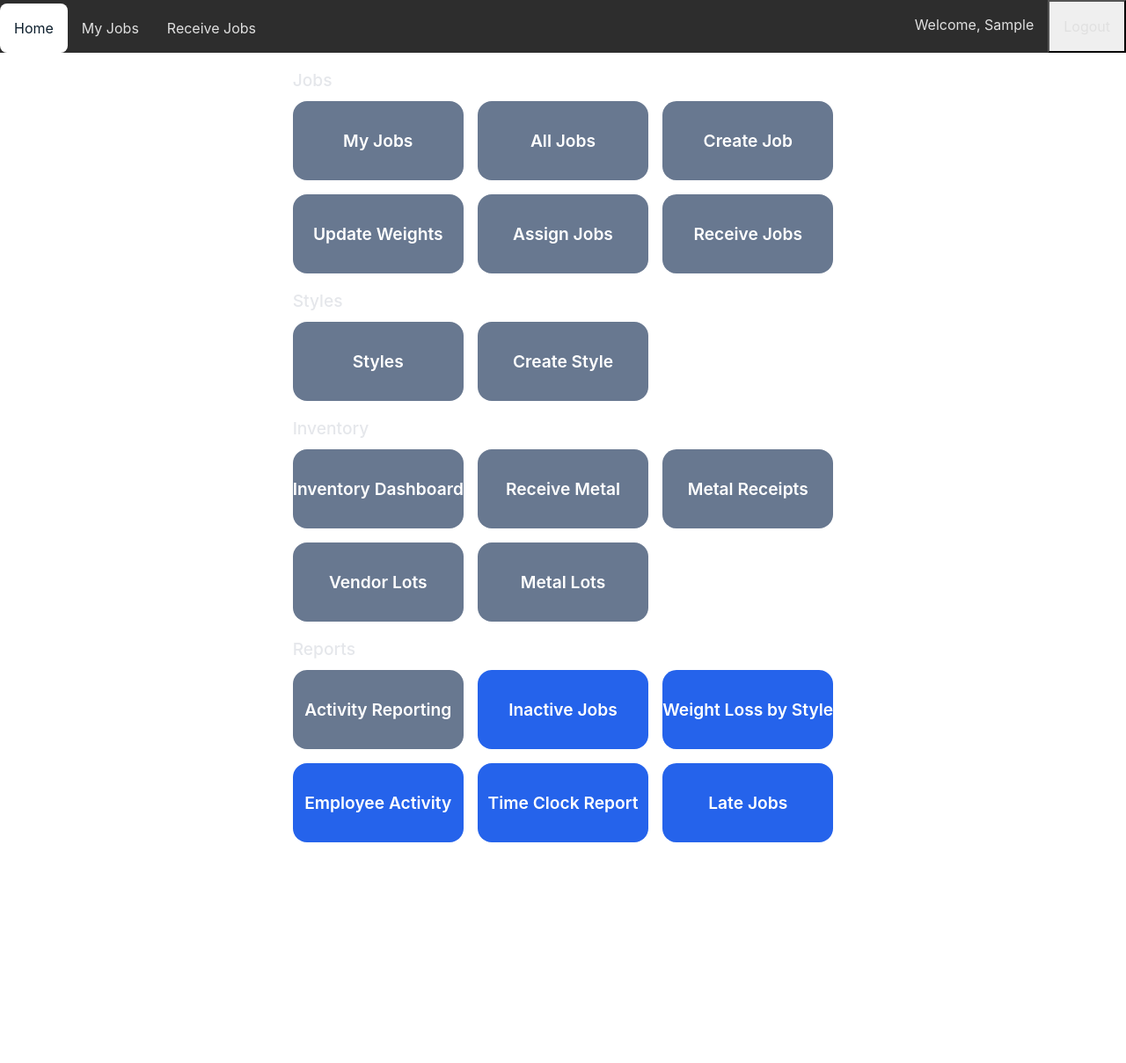
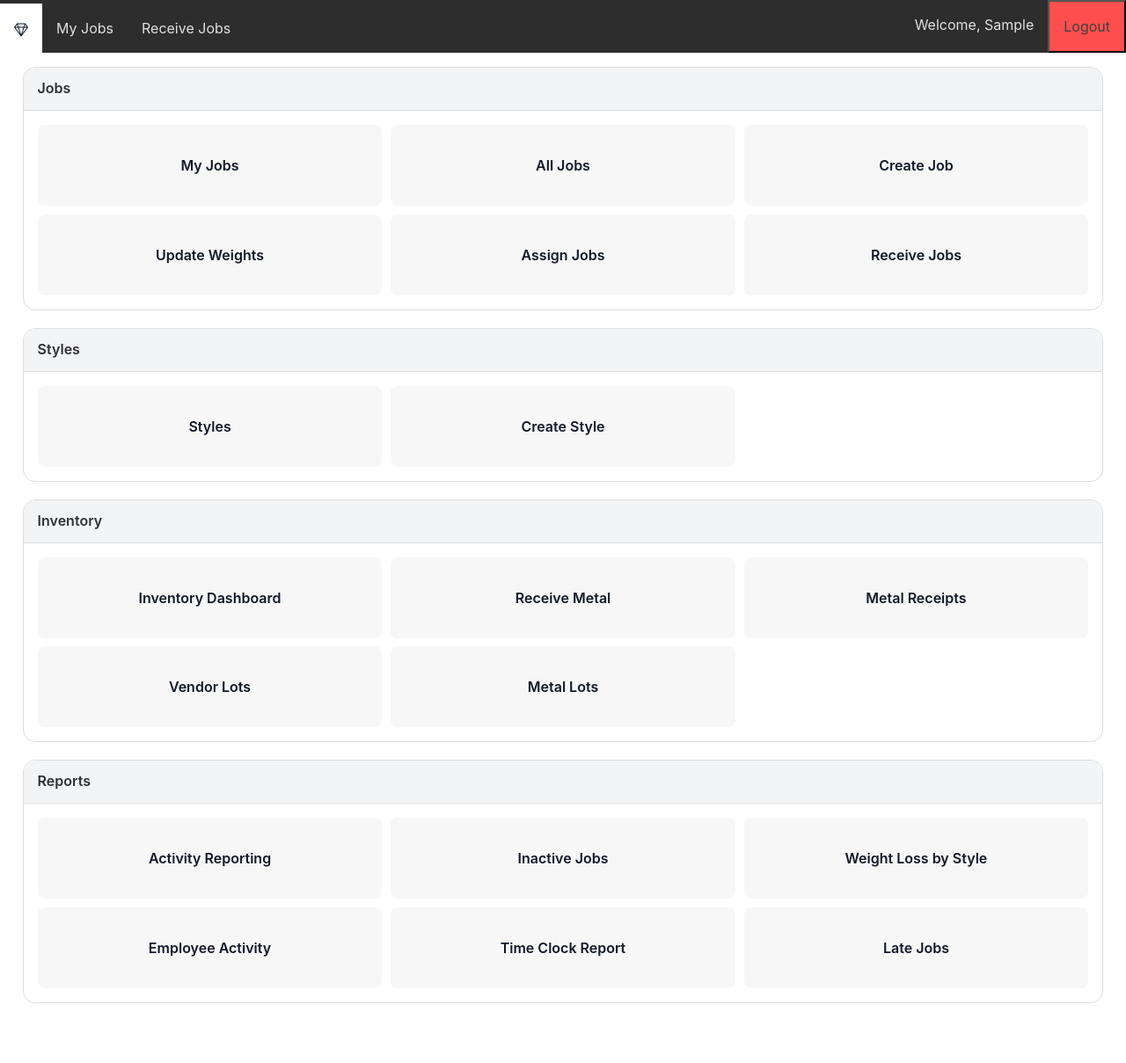
Before and after one commit to dszwarc/culet2, a Django app: page /culet/ in a window 1280 px wide. Shown: the whole page at 88% size. Before the commit the page ends 958 px from the top, so only its background shows below. Run offline with Django 5.2, Linux system fonts and the light colour scheme; the visitor is signed in with stand-in values (Sample User, id 1); data that the repository does not hold is empty; some libraries are stand-ins or nearby versions; some web fonts are replaced.

Commit message:
added home page styling

```diff
--- a/celjewelry/settings.py
+++ b/celjewelry/settings.py
@@ -134,6 +134,6 @@ STATIC_URL = '/static/'
 
 DEFAULT_AUTO_FIELD = 'django.db.models.BigAutoField'
 
-LOGIN_REDIRECT_URL = "/culet/jobs"
+LOGIN_REDIRECT_URL = "culet:home"
 LOGOUT_REDIRECT_URL = '/accounts/login'
 LOGIN_URL = '/accounts/login'
--- a/culet/static/css/style.css
+++ b/culet/static/css/style.css
@@ -54,7 +54,12 @@ table{
     margin: 0;
     text-decoration: none;
     color: #0D1F2D !important;
-    border-radius: .5em;
+}
+
+.logout{
+    color:rgb(65, 65, 65);
+    background-color: rgb(255, 78, 78);
+
 }
 
 .tc_button{
@@ -481,7 +486,7 @@ table{
 
 .home-section h2 {
   margin: 0 0 0.75rem 0;
-  color: #e5e7eb;
+  color: #303031;
   font-size: 1.2rem;
 }
 
@@ -503,3 +508,103 @@ table{
   font-size: 0.85rem;
   font-weight: 600;
 }
+
+.home-page {
+    width: 96%;
+    max-width: 1500px;
+    margin: 1rem auto 3rem auto;
+}
+
+.home-hero {
+    background: #111827;
+    color: white;
+    padding: 2rem;
+    border-radius: 18px;
+    margin-bottom: 1.25rem;
+    text-align: center;
+}
+
+.home-hero h1 {
+    margin: 0;
+    font-size: 2.4rem;
+}
+
+.home-hero p {
+    margin: .5rem 0 0 0;
+    color: #d1d5db;
+}
+
+.home-section {
+    border: 1px solid #ddd;
+    border-radius: 14px;
+    margin-bottom: 1.25rem;
+    background: white;
+    overflow: hidden;
+}
+
+.home-section h2 {
+    margin: 0;
+    padding: .9rem 1rem;
+    font-size: 1rem;
+    font-weight: 600;
+    background: #f3f4f6;
+    border-bottom: 1px solid #ddd;
+}
+
+.home-grid {
+    display: grid;
+    grid-template-columns: repeat(3, 1fr);
+    gap: .6rem;
+    padding: 1rem;
+}
+
+.home-tile {
+    min-height: 92px;
+    background: #f7f7f7;
+    color: #111827;
+    text-decoration: none;
+    border-radius: 8px;
+    display: flex;
+    align-items: center;
+    justify-content: center;
+    text-align: center;
+    padding: 1rem;
+    font-size: 1rem;
+    font-weight: 600;
+    transition: 0.15s ease;
+}
+
+.home-tile:hover {
+    background: #e5e7eb;
+    transform: translateY(-1px);
+}
+
+.home-tile.primary {
+    background: #3b82f6;
+    color: white;
+}
+
+.home-tile.warning {
+    background: #f59e0b;
+    color: #111827;
+}
+
+@media (max-width: 900px) {
+    .home-grid {
+        grid-template-columns: repeat(2, 1fr);
+    }
+}
+
+@media (max-width: 600px) {
+    .home-page {
+        width: 94%;
+    }
+
+    .home-grid {
+        grid-template-columns: 1fr;
+    }
+
+    .home-tile {
+        min-height: 76px;
+    }
+}
--- a/culet/templates/home.html
+++ b/culet/templates/home.html
@@ -1,64 +1,52 @@
 {% extends 'base.html' %}
-
 {% block content %}
 
-<div class="home-container">
+<div class="home-page">
+
   <section class="home-section">
     <h2>Jobs</h2>
-    <div class="home-buttons">
-      <a href="{% url 'culet:my_jobs' %}" class="home-btn">My Jobs</a>
-      <a href="{% url 'culet:index_job' %}" class="home-btn">All Jobs</a>
-      <a href="{% url 'culet:job_create' %}" class="home-btn">Create Job</a>
-      <a href="{% url 'culet:job_weight_lookup' %}" class="home-btn">Update Weights</a>
+    <div class="home-grid">
+      <a class="home-tile" href="{% url 'culet:my_jobs' %}">My Jobs</a>
+      <a class="home-tile" href="{% url 'culet:index_job' %}">All Jobs</a>
+      <a class="home-tile" href="{% url 'culet:job_create' %}">Create Job</a>
+      <a class="home-tile" href="{% url 'culet:job_weight_lookup' %}">Update Weights</a>
+
       {% if user.employee.role_fk.name != "PD" %}
-        <a href="{% url 'culet:assign_job' %}" class="home-btn">Assign Jobs</a>
+        <a class="home-tile" href="{% url 'culet:assign_job' %}">Assign Jobs</a>
       {% endif %}
-      <a href="{% url 'culet:receive_list' %}" class="home-btn">Receive Jobs</a>
+
+      <a class="home-tile" href="{% url 'culet:receive_list' %}">Receive Jobs</a>
     </div>
   </section>
 
   <section class="home-section">
     <h2>Styles</h2>
-    <div class="home-buttons">
-      <a href="{% url 'culet:index_style' %}" class="home-btn">Styles</a>
-      <a href="{% url 'culet:style_create' %}" class="home-btn">Create Style</a>
+    <div class="home-grid">
+      <a class="home-tile" href="{% url 'culet:index_style' %}">Styles</a>
+      <a class="home-tile" href="{% url 'culet:style_create' %}">Create Style</a>
     </div>
   </section>
 
   <section class="home-section">
     <h2>Inventory</h2>
-    <div class="home-buttons">
-      <a href="{% url 'culet:inventory_dashboard' %}" class="home-btn">Inventory Dashboard</a>
-      <a href="{% url 'culet:metal_receipt_create' %}" class="home-btn">Receive Metal</a>
-      <a href="{% url 'culet:metal_receipt_list' %}" class="home-btn">Metal Receipts</a>
-      <a href="{% url 'culet:metal_vendor_lot_list' %}" class="home-btn">Vendor Lots</a>
-      <a href="{% url 'culet:metal_lot_list' %}" class="home-btn">Metal Lots</a>
+    <div class="home-grid">
+      <a class="home-tile" href="{% url 'culet:inventory_dashboard' %}">Inventory Dashboard</a>
+      <a class="home-tile" href="{% url 'culet:metal_receipt_create' %}">Receive Metal</a>
+      <a class="home-tile" href="{% url 'culet:metal_receipt_list' %}">Metal Receipts</a>
+      <a class="home-tile" href="{% url 'culet:metal_vendor_lot_list' %}">Vendor Lots</a>
+      <a class="home-tile" href="{% url 'culet:metal_lot_list' %}">Metal Lots</a>
     </div>
   </section>
 
   <section class="home-section">
     <h2>Reports</h2>
-    <div class="home-buttons">
-        <a href="{% url 'culet:reporting' %}" class="home-btn">Activity Reporting</a>
-
-        <a href="{% url 'culet:report_inactive_jobs' %}" class="home-btn report-btn">
-            Inactive Jobs
-        </a>
-
-        <a href="{% url 'culet:report_weight_loss_by_style' %}" class="home-btn report-btn">
-            Weight Loss by Style
-        </a>
-
-        <a href="{% url 'culet:report_employee_activity' %}" class="home-btn report-btn">
-        Employee Activity
-        </a>
-
-        <a href="{% url 'culet:report_time_clock' %}" class="home-btn report-btn">
-            Time Clock Report
-        </a>
-        <a href="{% url 'culet:report_late_jobs' %}" class="home-btn report-btn">
-            Late Jobs
-        </a>
+    <div class="home-grid">
+      <a class="home-tile" href="{% url 'culet:reporting' %}">Activity Reporting</a>
+      <a class="home-tile" href="{% url 'culet:report_inactive_jobs' %}">Inactive Jobs</a>
+      <a class="home-tile" href="{% url 'culet:report_weight_loss_by_style' %}">Weight Loss by Style</a>
+      <a class="home-tile" href="{% url 'culet:report_employee_activity' %}">Employee Activity</a>
+      <a class="home-tile" href="{% url 'culet:report_time_clock' %}">Time Clock Report</a>
+      <a class="home-tile danger" href="{% url 'culet:report_late_jobs' %}">Late Jobs</a>
     </div>
   </section>
 
--- a/culet/templates/navigation.html
+++ b/culet/templates/navigation.html
@@ -2,7 +2,10 @@
     <div class="links_left">
 
         {% if user.employee.role_fk.name != 'Hourly' %}
-                  <a class='nav_link' href="{% url 'culet:home' %}">Home</a>
+                <a class='nav_link' href="{% url 'culet:home' %}">
+                    <svg xmlns="http://www.w3.org/2000/svg" width="16" height="16" fill="currentColor" class="bi bi-gem" viewBox="0 0 16 16">
+                    <path d="M3.1.7a.5.5 0 0 1 .4-.2h9a.5.5 0 0 1 .4.2l2.976 3.974c.149.185.156.45.01.644L8.4 15.3a.5.5 0 0 1-.8 0L.1 5.3a.5.5 0 0 1 0-.6zm11.386 3.785-1.806-2.41-.776 2.413zm-3.633.004.961-2.989H4.186l.963 2.995zM5.47 5.495 8 13.366l2.532-7.876zm-1.371-.999-.78-2.422-1.818 2.425zM1.499 5.5l5.113 6.817-2.192-6.82zm7.889 6.817 5.123-6.83-2.928.002z"/></svg>
+                </a>
         {% endif %}
 
         <!-- Removed in favor of django-filter which filters Jobs list view -->
@@ -44,7 +47,7 @@
 
                 <form action="{% url 'logout' %}" method="POST">
                 {% csrf_token %}
-                <button type="link" class="nav_link">Logout</button>
+                <button type="link" class="nav_link logout">Logout</button>
                 </form>
         {% else %}
                 <a class="nav_link" href="{% url 'login' %}">Login</a>
```
Also changed, not shown: culet/templates/jobs/assign.html (+0 -10 lines), culet/templates/styles/create.html (+54 -0 lines).
